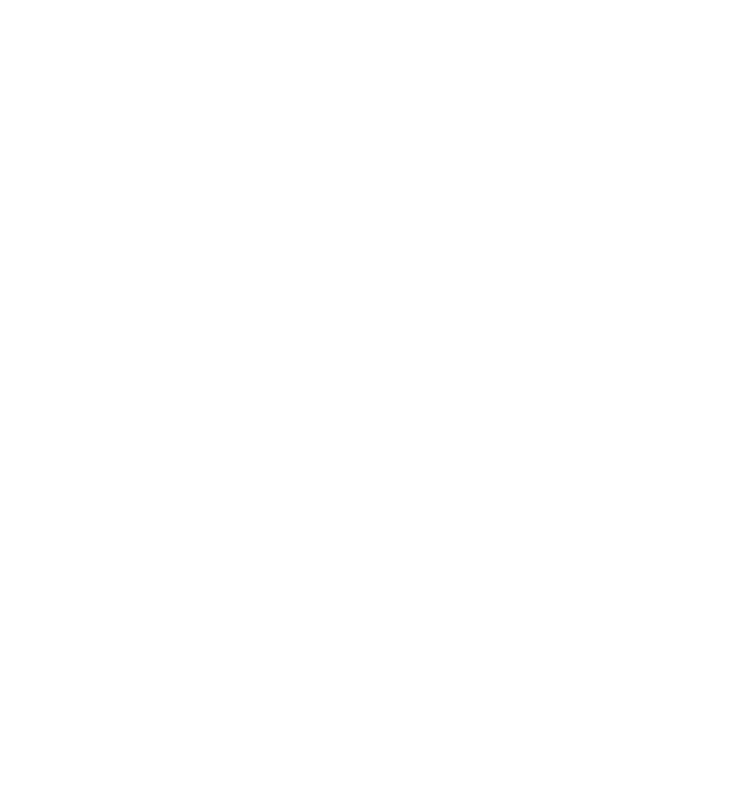
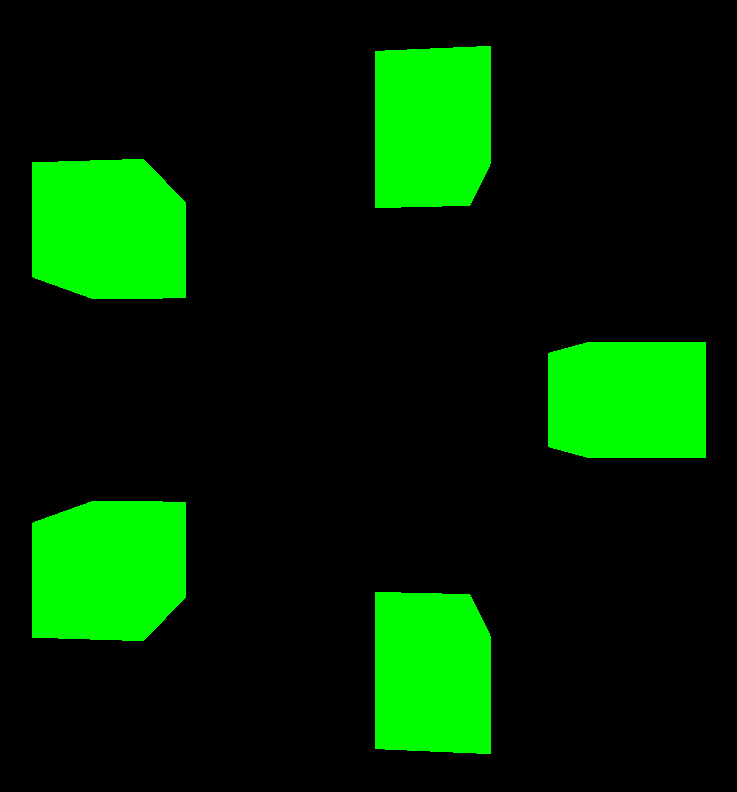
Before and after one commit to Lakpoo/portfolio, a plain HTML site: page index.html in a window 1280 px wide. Shown: the whole page, without its empty margins (299-1036 px from the left). Drawn offline with nearby package versions, Linux system fonts and the light colour scheme.

Commit message:
rotation + size

```diff
--- a/index.html
+++ b/index.html
@@ -10,7 +10,56 @@
 </head>
 
 <body>
+    <script src="https://cdnjs.cloudflare.com/ajax/libs/three.js/r128/three.min.js"></script>
+    <script>
+        // Initialisation de la scène, de la caméra et du rendu
+        const scene = new THREE.Scene();
+        const camera = new THREE.PerspectiveCamera(75, window.innerWidth / window.innerHeight, 0.1, 1000);
+        const renderer = new THREE.WebGLRenderer();
+        renderer.setSize(window.innerWidth, window.innerHeight);
+        document.body.appendChild(renderer.domElement);
 
+        // Création des boutons 3D
+        const buttons = [];
+        const buttonCount = 5;
+        const buttonRadius = 3;
+
+        for (let i = 0; i < buttonCount; i++) {
+            const buttonGeometry = new THREE.BoxGeometry(buttonRadius, buttonRadius, buttonRadius);
+            const buttonMaterial = new THREE.MeshBasicMaterial({ color: 0x00ff00 });
+            const button = new THREE.Mesh(buttonGeometry, buttonMaterial);
+
+            const angle = (i / buttonCount) * Math.PI * 2;
+            const distance = 8;
+
+            button.position.x = Math.cos(angle) * distance;
+            button.position.y = Math.sin(angle) * distance;
+
+            buttons.push(button);
+            scene.add(button);
+        }
+
+        // Configuration de la caméra
+        camera.position.z = 15;
+
+        // Fonction pour faire tourner les boutons en rond
+        const rotateButtons = () => {
+            const speed = 0.005;
+            buttons.forEach((button) => {
+                button.rotation.y += speed;
+            });
+        };
+
+        // Fonction d'animation
+        const animate = () => {
+            requestAnimationFrame(animate);
+            rotateButtons();
+            renderer.render(scene, camera);
+        };
+
+        // Appel de la fonction d'animation
+        animate();
+    </script>
 </body>
 
 </html>
```
